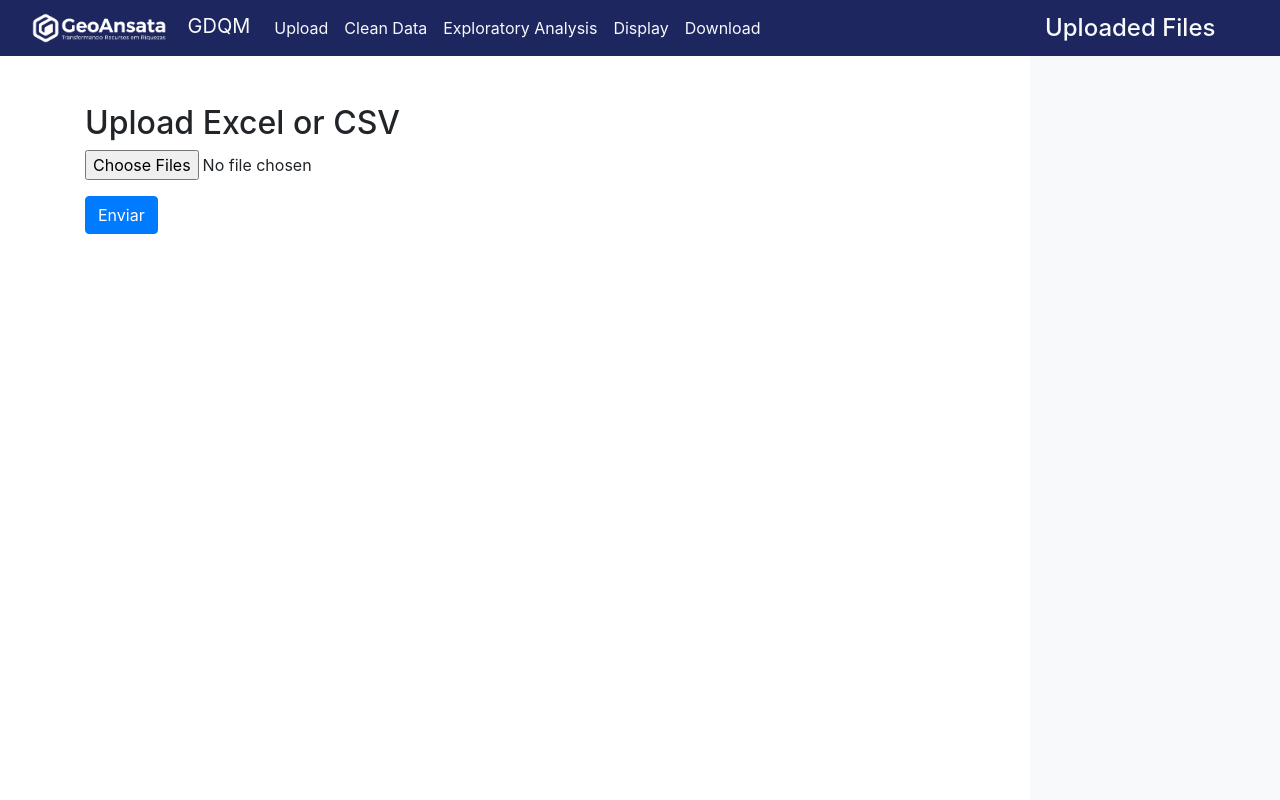
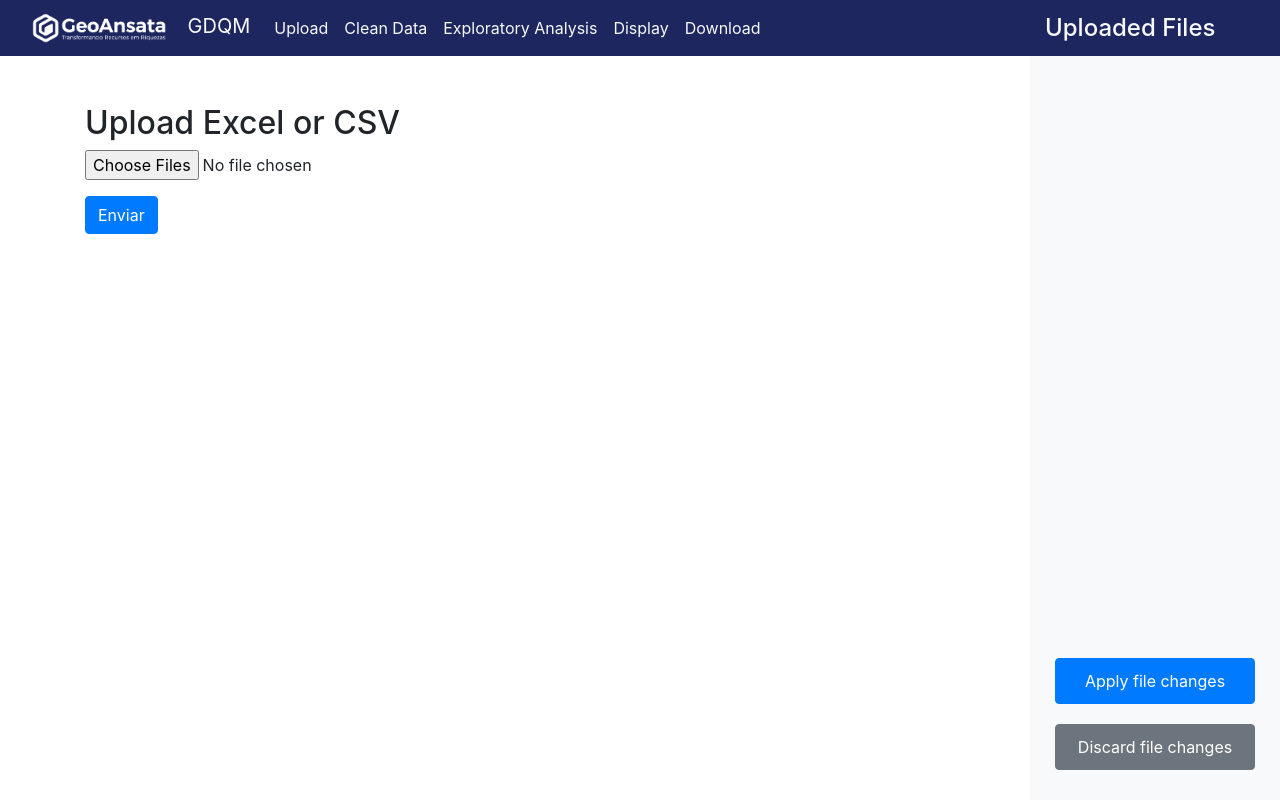
Before and after one commit to GeoAnsata/GeoAnsata-GDQM, a Flask app: template flask_site/templates/index.html in a window 1280 px wide. Run offline with Flask 3, Linux system fonts and the light colour scheme; the template is opened without the code that fills it, so the values that code supplies are empty; some libraries are stand-ins or nearby versions.

Commit message:
added apply and discard file changes

```diff
--- a/flask_site/app.py
+++ b/flask_site/app.py
@@ -44,6 +44,10 @@ def upload():
             sheet_names=list(df.keys())
             if(len(sheet_names)>1):
                 dict_sheet_names[file.filename]=sheet_names
+                for sheet_name in sheet_names:
+                    df=pd.read_excel(file,sheet_name=sheet_name)
+                    file_root, _ = os.path.splitext(file.filename)
+                    df.to_csv(os.path.join(app.config['TEMP_FOLDER'], file_root + "_" + sheet_name + ".csv"),index=False)
             else:
                 dict_sheet_names[file.filename]=[]
 
@@ -112,8 +116,10 @@ def remove_columns():
         df.to_csv(file_path,index=False)
     elif file_name.endswith('.xlsx') and (len(dict_sheet_names[file_name])>0):
         selected_sheet=session['selected_sheet']
-        with pd.ExcelWriter(file_path, engine='openpyxl', mode='a', if_sheet_exists='replace') as writer:
-            df.to_excel(writer, sheet_name=selected_sheet, index=False)
+        file_root, _ = os.path.splitext(file_name)
+        df.to_csv(os.path.join(app.config['TEMP_FOLDER'], file_root + "_" + selected_sheet + ".csv"),index=False)
+        #with pd.ExcelWriter(file_path, engine='openpyxl', mode='a', if_sheet_exists='replace') as writer:
+            #df.to_excel(writer, sheet_name=selected_sheet, index=False)
     elif file_name.endswith('.xlsx'):
         df.to_excel(file_path,index=False)
 
@@ -138,8 +144,8 @@ def remove_rows():
         df.to_csv(file_path,index=False)
     elif file_name.endswith('.xlsx') and (len(dict_sheet_names[file_name])>0):
         selected_sheet=session['selected_sheet']
-        with pd.ExcelWriter(file_path, engine='openpyxl', mode='a', if_sheet_exists='replace') as writer:
-            df.to_excel(writer, sheet_name=selected_sheet, index=False)
+        file_root, _ = os.path.splitext(file_name)
+        df.to_csv(os.path.join(app.config['TEMP_FOLDER'], file_root + "_" + selected_sheet + ".csv"),index=False)
     elif file_name.endswith('.xlsx'):
         df.to_excel(file_path,index=False)
 
@@ -215,7 +221,46 @@ def plot_graph():
 
     return render_template('exploratory_analysis.html', uploaded_files=session['sheet_names'], column_names=column_names, table=None, image=img_base64)
 
+@app.route('/apply_file_changes', methods=['GET'])
+def apply_file_changes():
+    file_name = session['selected_file']
+    dict_sheet_names = session['sheet_names']
+    file_path = os.path.join(app.config['UPLOAD_FOLDER'], file_name)
+    df=load_df(app)
+    if file_name.endswith('.csv'):
+        df.to_csv(file_path,index=False)
+    elif file_name.endswith('.xlsx') and (len(dict_sheet_names[file_name])>0):
+        selected_sheet=session['selected_sheet']
+        with pd.ExcelWriter(file_path, engine='openpyxl', mode='a', if_sheet_exists='replace') as writer:
+            df.to_excel(writer, sheet_name=selected_sheet, index=False)
+    elif file_name.endswith('.xlsx'):
+        df.to_excel(file_path,index=False)
+    return redirect(request.referrer or '/')
 
+
+@app.route('/discard_file_changes', methods=['GET'])
+def discard_file_changes():
+    file_name = session['selected_file']
+    dict_sheet_names = session['sheet_names']
+    file_path = os.path.join(app.config['TEMP_FOLDER'], file_name)
+    df=load_backup_df(app)
+    if file_name.endswith('.csv'):
+        df.to_csv(file_path,index=False)
+    elif file_name.endswith('.xlsx') and (len(dict_sheet_names[file_name])>0):
+        selected_sheet=session['selected_sheet']
+        file_root, _ = os.path.splitext(file_path)
+        df.to_csv(file_root + "_" + selected_sheet + ".csv",index=False)
+    elif file_name.endswith('.xlsx'):
+        df.to_excel(file_path,index=False)
+    return redirect(request.referrer or '/')
+
+
+#@app.route('/apply_all_changes', methods=['GET'])
+#def apply_all_changes():
+#    dict_sheet_names = session['sheet_names']
+
+
+#@app.route('/discard_all_changes', methods=['GET'])
 
 
 @app.route('/')
--- a/flask_site/static/css/styles.css
+++ b/flask_site/static/css/styles.css
@@ -49,7 +49,28 @@
     margin: 0px 0; /* Adjust margin as needed */
   }
 
+  .button-container {
+    position: absolute;
+    bottom: 20px;
+    left: 50%;
+    transform: translateX(-50%);
+    width: 100%;
+    text-align: center;
+}
 
+.button-container .btn {
+    width: 80%;
+    margin: 10px 0;
+    padding: 10px 20px;
+    font-size: 16px;
+}
+
+.small-btn {
+  width: 80%;
+  margin: 10px 0;
+  padding: 5px 10px;
+  font-size: 12px;
+}
 
 .list-group-item a {
   white-space: nowrap;
--- a/flask_site/templates/base.html
+++ b/flask_site/templates/base.html
@@ -73,6 +73,10 @@
             </li>
             {% endfor %}
         </ul>
+        <div class="button-container">
+            <a href="{{ url_for('apply_file_changes') }}" class="btn btn-primary small-btn">Apply file changes</a>
+            <a href="{{ url_for('discard_file_changes') }}" class="btn btn-secondary small-btn">Discard file changes</a>
+        </div>
     </div>
 
     <button id="toggle-sidebar-btn">
```
Also changed, not shown: flask_site/utils/load_df.py (+18 -0 lines).
